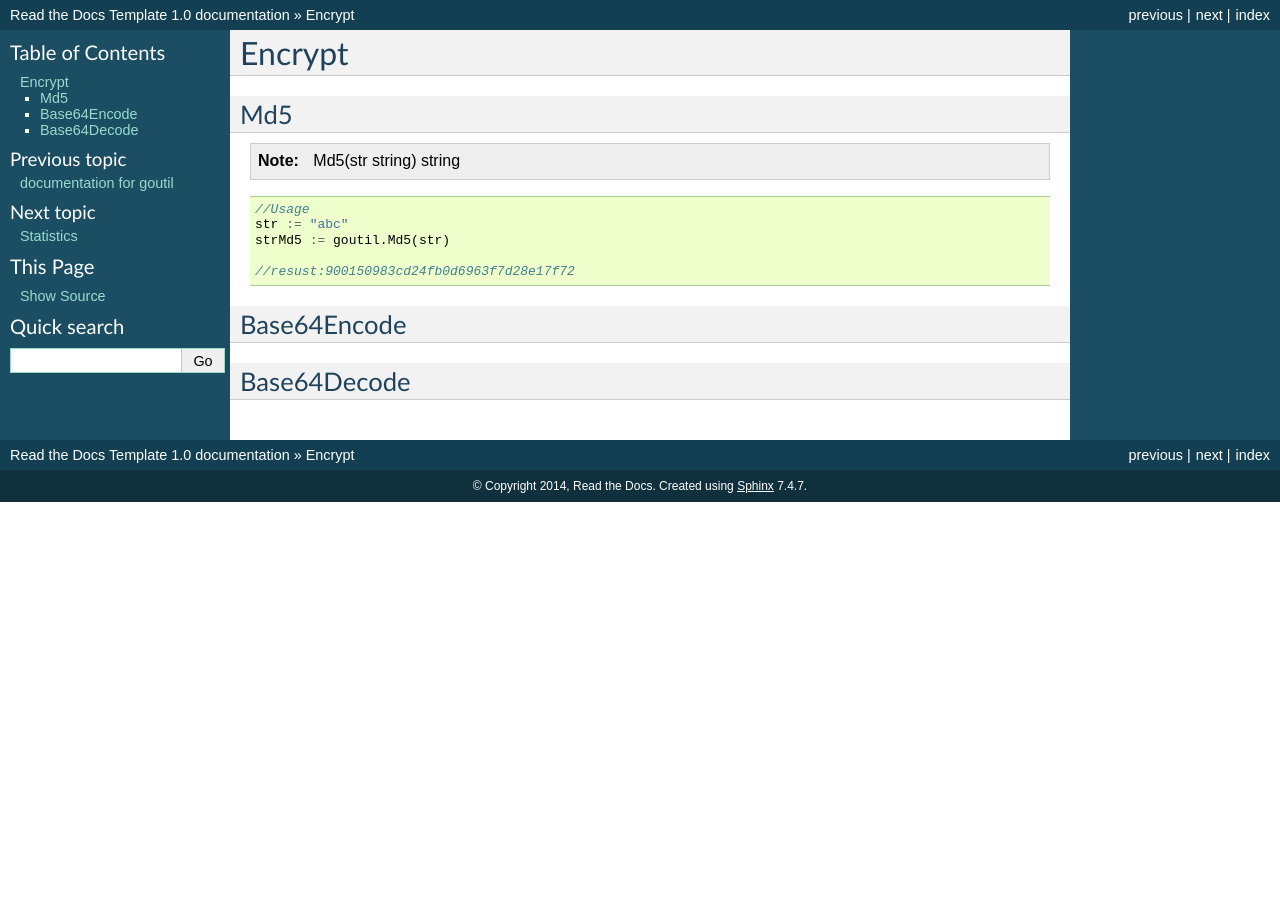
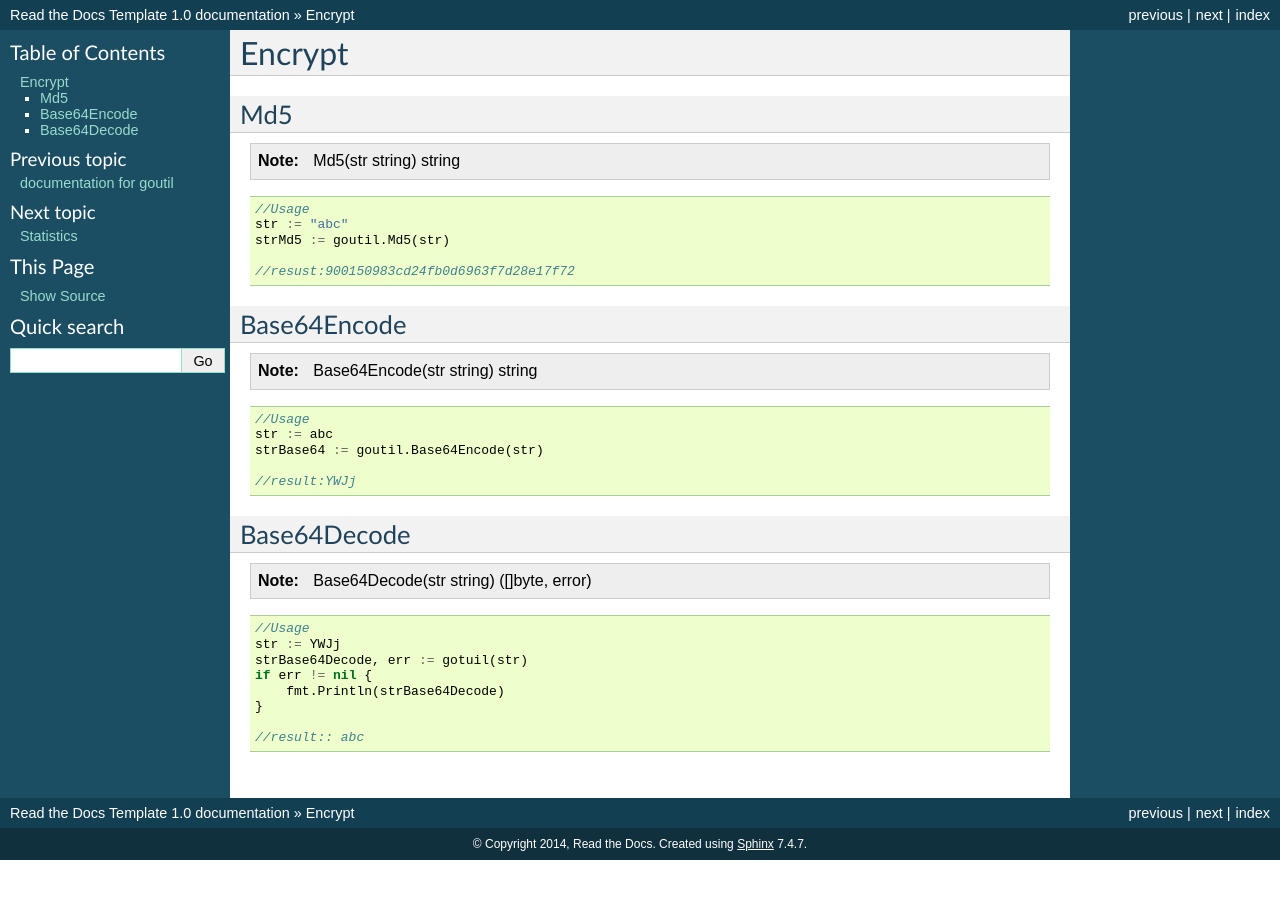
Before and after one commit to keyboard1989/goutil, a Sphinx documentation site: the page built from docs/encrypt.rst, in a window 1280 px wide. Built offline with Sphinx 7.4.7, drawn with Linux system fonts in a browser that asks for light colours.

```diff
--- a/docs/encrypt.rst
+++ b/docs/encrypt.rst
@@ -18,6 +18,29 @@ Md5
 Base64Encode
 --------------
 
+.. note:: Base64Encode(str string) string
+
+.. sourcecode:: go
+
+    //Usage
+    str := abc
+    strBase64 := goutil.Base64Encode(str)
+
+    //result:YWJj
+
 
 Base64Decode
 -------------
+
+.. note:: Base64Decode(str string) ([]byte, error)
+
+.. sourcecode:: go
+
+    //Usage
+    str := YWJj
+    strBase64Decode, err := gotuil(str)
+    if err != nil {
+        fmt.Println(strBase64Decode)
+    }
+
+    //result:: abc
```
